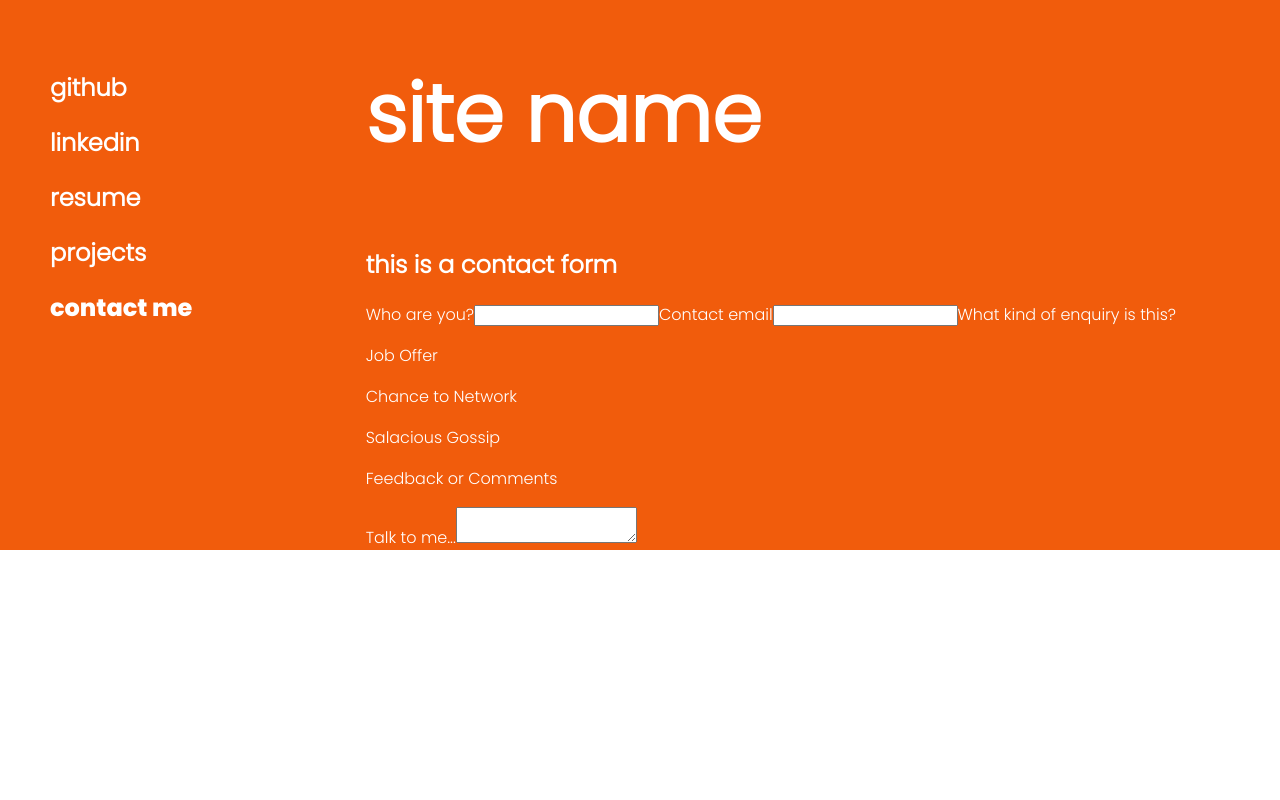
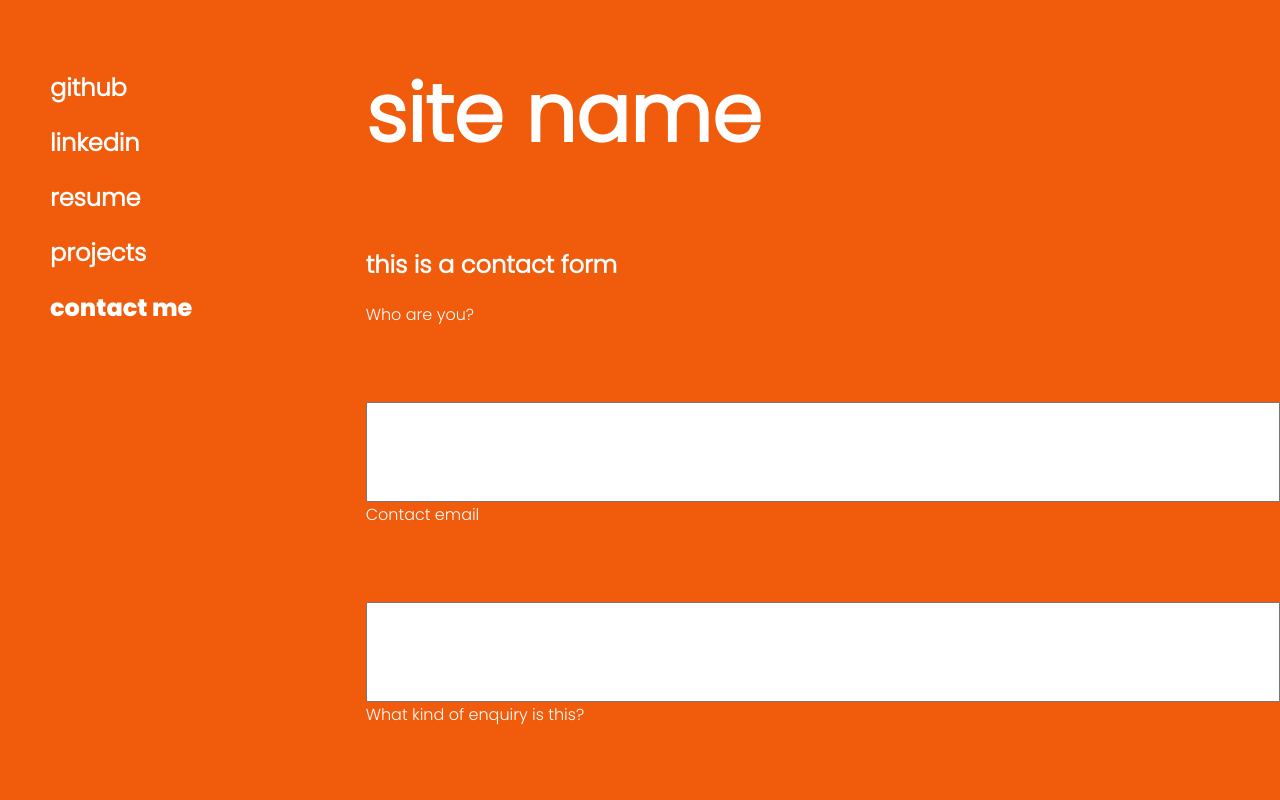
Before and after one commit to kimberleyrogers/portfolio, a React (Create React App) app: page / in a window 1280 px wide. Both pictures are taken after a click on the element "contact me". Shown: the top 800 px of the page. Built offline with nearby package versions, Linux system fonts and the light colour scheme.

Commit message:
contact form

```diff
--- a/package.json
+++ b/package.json
@@ -3,6 +3,9 @@
   "version": "0.1.0",
   "private": true,
   "dependencies": {
+    "@emotion/react": "^11.10.0",
+    "@emotion/styled": "^11.10.0",
+    "@mui/material": "^5.10.1",
     "@testing-library/jest-dom": "^5.14.1",
     "@testing-library/react": "^13.0.0",
     "@testing-library/user-event": "^13.2.1",
--- a/src/App.css
+++ b/src/App.css
@@ -37,6 +37,11 @@
 
 }
 
+.form {
+  display: grid;
+  grid-template-rows: repeat(8, 100px);
+}
+
 .project-grid {
   display: grid;
   grid-template: 1fr 1fr 1fr / 1fr 1fr 1fr;
--- a/src/App.js
+++ b/src/App.js
@@ -15,8 +15,10 @@ function App() {
     <div className="app">
 
       <div className="nav-bar">
-        <a href="https://github.com/kimberleyrogers"><h2>github</h2></a>
-        <a href="https://www.linkedin.com/in/kimberley-rogers-melb/"><h2>linkedin</h2></a>
+        {/* eslint-disable-next-line */}
+        <a href="https://github.com/kimberleyrogers" target="_blank"><h2>github</h2></a>
+        {/* eslint-disable-next-line */}
+        <a href="https://www.linkedin.com/in/kimberley-rogers-melb/" target="_blank"><h2>linkedin</h2></a>
         <a href="hello"><h2>resume</h2></a>
         {/* make the internal links have 'link mouse' on hover to match the above */}
         <h2 onClick={() => setContainerContent('portfolio')}>projects</h2>
--- a/src/Contact.js
+++ b/src/Contact.js
@@ -12,7 +12,7 @@ function Contact() {
     return (
         <div className="central-container">
             <h2>this is a contact form</h2>
-            <form>
+            <form className="form">
                 <label>Who are you?</label>
                 <input
                     type="text"
@@ -31,10 +31,12 @@ function Contact() {
                 />
                 {/* radio buttons here */}
                 <label>What kind of enquiry is this?</label>
-                <p>Job Offer</p>
-                <p>Chance to Network</p>
-                <p>Salacious Gossip</p>
-                <p>Feedback or Comments</p>
+                <div>
+                    <p>Job Offer</p>
+                    <p>Chance to Network</p>
+                    <p>Salacious Gossip</p>
+                    <p>Feedback or Comments</p>
+                </div>
                 <label>Talk to me...</label>
                 <textarea
                     type="text"
```
Also changed, not shown: 1 other file (tests, documents, lock files or other folders).
